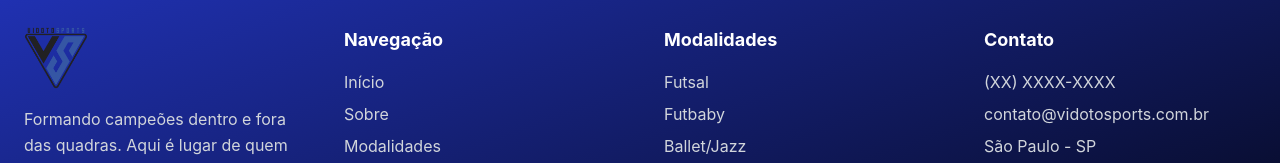
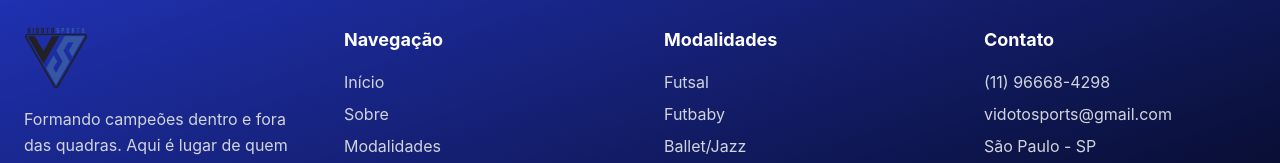
Before and after one commit to ludwigvonfallwen-tech/VidotoSports2, a React (Vite) app: page / in a window 1280 px wide. Shown: the part 7403-7566 px from the top of the page. Built offline with nearby package versions, Linux system fonts and the light colour scheme.

Commit message:
Updated Footer.tsx

```diff
--- a/src/components/Footer.tsx
+++ b/src/components/Footer.tsx
@@ -62,8 +62,8 @@ export default function Footer({ scrollToSection }: FooterProps) {
           <div>
             <h4 className="text-lg font-bold mb-4">Contato</h4>
             <ul className="space-y-2 text-gray-300">
-              <li>(XX) XXXX-XXXX</li>
-              <li>contato@vidotosports.com.br</li>
+              <li>(11) 96668-4298</li>
+              <li>vidotosports@gmail.com</li>
               <li>São Paulo - SP</li>
             </ul>
             <div className="flex gap-4 mt-6">
```
